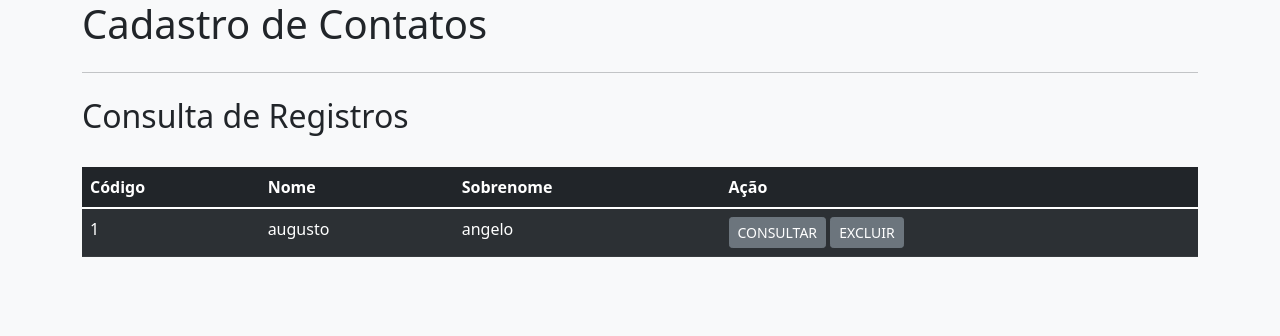
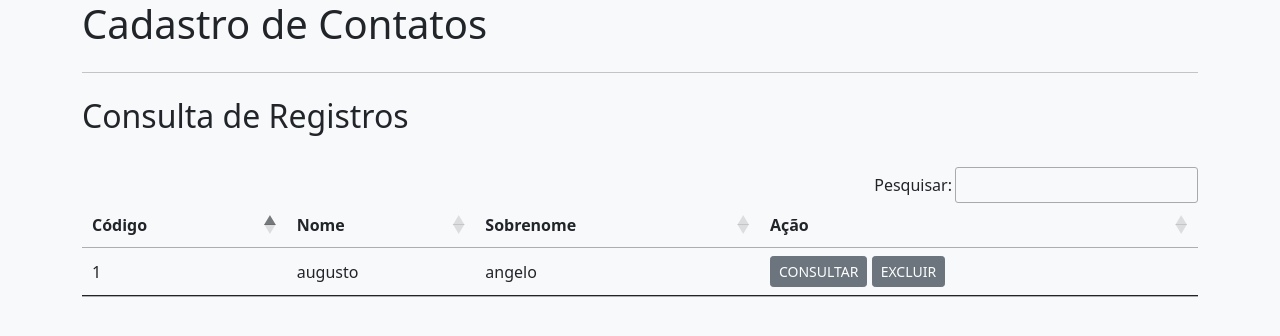
Before and after one commit to aislansantos/teste_cadastro, a PHP site: page / in a window 1280 px wide. Shown: the top 336 px of the page. Run offline with PHP 8.4, Linux system fonts and the light colour scheme; data comes from the database, SQL or seed files in the repository; lists and menus that the app fills with data are empty; some libraries are stand-ins or nearby versions.

Commit message:
configuração do DataTables na lista de clientes

```diff
--- a/details_contact.php
+++ b/details_contact.php
@@ -47,6 +47,7 @@ if (!empty($_POST["name"]) || !empty($_POST["secondname"]) || !empty($_POST["tel
     <script src="https://code.jquery.com/jquery-3.6.0.js" integrity="sha256-H+K7U5CnXl1h5ywQfKtSj8PCmoN9aaq30gDh27Xc0jk=" crossorigin="anonymous"></script>
     <script src="https://cdnjs.cloudflare.com/ajax/libs/jquery.mask/1.14.15/jquery.mask.min.js"></script>
 
+
     <?php if (!empty($_GET['id'])) {
         echo "<title>Cadastro de Contatos - Editar</title>";
     } else {
@@ -56,7 +57,7 @@ if (!empty($_POST["name"]) || !empty($_POST["secondname"]) || !empty($_POST["tel
 
 </head>
 
-<body class="bg-light">
+<body class="bg-light" onload="$('#cpf').mask('000.000.000-00');">
     <div class="container">
         <h1>Cadastro de Contatos</h1>
         <hr class="my-4">
--- a/index.php
+++ b/index.php
@@ -16,6 +16,9 @@ $registerContacts = new RegisterContacts($pdo);
     <script src="https://cdn.jsdelivr.net/npm/@popperjs/core@2.10.2/dist/umd/popper.min.js" integrity="sha384-7+zCNj/IqJ95wo16oMtfsKbZ9ccEh31eOz1HGyDuCQ6wgnyJNSYdrPa03rtR1zdB" crossorigin="anonymous"></script>
     <script src="https://cdn.jsdelivr.net/npm/bootstrap@5.1.3/dist/js/bootstrap.min.js" integrity="sha384-QJHtvGhmr9XOIpI6YVutG+2QOK9T+ZnN4kzFN1RtK3zEFEIsxhlmWl5/YESvpZ13" crossorigin="anonymous"></script>
 
+    <script src="https://code.jquery.com/jquery-3.6.0.js" integrity="sha256-H+K7U5CnXl1h5ywQfKtSj8PCmoN9aaq30gDh27Xc0jk=" crossorigin="anonymous"></script>
+    <link rel="stylesheet" type="text/css" href="https://cdn.datatables.net/v/bs4/dt-1.10.21/datatables.min.css" />
+    <script type="text/javascript" src="https://cdn.datatables.net/v/bs4/dt-1.10.21/datatables.min.js"></script>
 
     <title>Cadastro de Contato - Consulta</title>
 </head>
@@ -26,7 +29,7 @@ $registerContacts = new RegisterContacts($pdo);
         <hr class="my-4">
         <h2>Consulta de Registros</h2>
         <br>
-        <table class="table table-striped table-dark table-hover tab">
+        <table id="contato" name="contato" class="table table-hover">
             <thead>
                 <th>Código</th>
                 <th>Nome</th>
@@ -43,13 +46,35 @@ $registerContacts = new RegisterContacts($pdo);
                         <td><?php echo $item["name"]; ?></td>
                         <td><?php echo $item["secondname"]; ?></td>
                         <td>
-                        <a href="<?php echo 'details_contact.php?id=' . $item['id']; ?>" class="btn btn-secondary btn-sm">CONSULTAR</a>
-                        <a href="<?php echo 'fornecedor_Deletar.php?id=' . $item['id'] . '&name=' . $item['name']; ?>" class="btn btn-secondary btn-sm">EXCLUIR</a>
+                            <a href="<?php echo 'details_contact.php?id=' . $item['id']; ?>" class="btn btn-secondary btn-sm">CONSULTAR</a>
+                            <a href="<?php echo 'fornecedor_Deletar.php?id=' . $item['id'] . '&name=' . $item['name']; ?>" class="btn btn-secondary btn-sm">EXCLUIR</a>
                         </td>
                     </tr>
                 <?php endforeach; ?>
             </tbody>
         </table>
+        <script>
+            $(document).ready(function() {
+                $('#contato').DataTable({
+
+                    scrollY: '60vh',
+                    scrollCollapse: true,
+                    paging: false,
+
+
+                    "language": {
+                        "lengthMenu": "Mostrando _MENU_ registros por pagina",
+                        "zeroRecords": "Nada encontrado",
+                        "info": "",
+                        "infoEmpty": "Nenhum registro disponivel",
+                        "infoFiltered": "(Filtrado de _MAX_ total registros)",
+                        "search": "Pesquisar:",
+                    }
+
+
+                });
+            });
+        </script>
     </div>
 </body>
 
```
